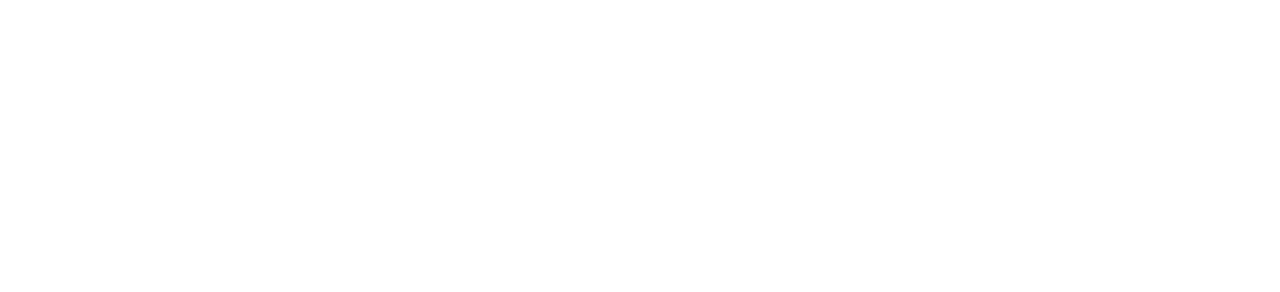
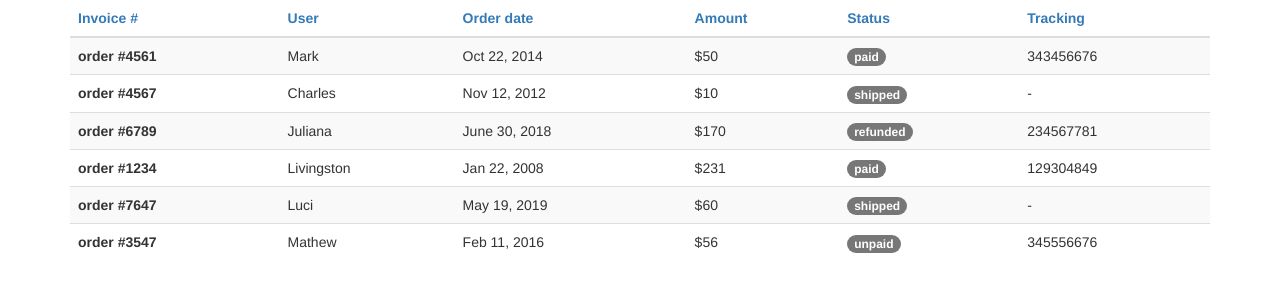
Before and after one commit to solairajesh/cog-training-ui, a website: page index.html in a window 1280 px wide. Drawn offline with nearby package versions, Linux system fonts and the light colour scheme.

Commit message:
3 files modified

```diff
--- a/index.html
+++ b/index.html
@@ -1 +1,135 @@
-<div id="app"></div>
+<!doctype html>
+<html lang="en">
+  <head>
+    <meta charset="utf-8">
+    <meta http-equiv="X-UA-Compatible" content="IE=edge">
+    <meta name="viewport" content="width=device-width, initial-scale=1">
+    <!-- The above 3 meta tags *must* come first in the head; any other head content must come *after* these tags -->
+    <title>Bootstrap 101 Template</title>
+
+    <!-- Bootstrap -->
+    <link rel="stylesheet" href="https://stackpath.bootstrapcdn.com/bootstrap/3.4.1/css/bootstrap.min.css" integrity="sha384-HSMxcRTRxnN+Bdg0JdbxYKrThecOKuH5zCYotlSAcp1+c8xmyTe9GYg1l9a69psu" crossorigin="anonymous">
+
+    <!-- HTML5 shim and Respond.js for IE8 support of HTML5 elements and media queries -->
+    <!-- WARNING: Respond.js doesn't work if you view the page via file:// -->
+    <!--[if lt IE 9]>
+      <script src="https://oss.maxcdn.com/html5shiv/3.7.3/html5shiv.min.js"></script>
+      <script src="https://oss.maxcdn.com/respond/1.4.2/respond.min.js"></script>
+    <![endif]-->
+  </head>
+
+  <body>
+    <div class="container" id="content"></div>
+
+    <!-- jQuery (necessary for Bootstrap's JavaScript plugins) -->
+    <script src="https://code.jquery.com/jquery-1.12.4.min.js" integrity="sha384-nvAa0+6Qg9clwYCGGPpDQLVpLNn0fRaROjHqs13t4Ggj3Ez50XnGQqc/r8MhnRDZ" crossorigin="anonymous"></script>
+    <!-- Include all compiled plugins (below), or include individual files as needed -->
+    <script src="https://stackpath.bootstrapcdn.com/bootstrap/3.4.1/js/bootstrap.min.js" integrity="sha384-aJ21OjlMXNL5UyIl/XNwTMqvzeRMZH2w8c5cRVpzpU8Y5bApTppSuUkhZXN0VxHd" crossorigin="anonymous"></script>
+
+    <script>
+            var orders = [
+            {
+                "orderId": "4561",
+                "userName": "Mark",
+                "orderDate": "Oct 22, 2014",
+                "amount": "50",
+                "status": "paid",
+                "statusBadge": "badge-success",
+                "trackingNumber": "343456676"
+            },
+            {
+                "orderId": "4567",
+                "userName": "Charles",
+                "orderDate": "Nov 12, 2012",
+                "amount": "10",
+                "status": "shipped",
+                "statusBadge": "badge-primary",
+                "trackingNumber": ""
+            },
+            {
+                "orderId": "6789",
+                "userName": "Juliana",
+                "orderDate": "June 30, 2018",
+                "amount": "170",
+                "status": "refunded",
+                "statusBadge": "badge-danger",
+                "trackingNumber": "234567781"
+            },
+            {
+                "orderId": "1234",
+                "userName": "Livingston",
+                "orderDate": "Jan 22, 2008",
+                "amount": "231",
+                "status": "paid",
+                "statusBadge": "badge-success",
+                "trackingNumber": "129304849"
+            },
+            {
+                "orderId": "7647",
+                "userName": "Luci",
+                "orderDate": "May 19, 2019",
+                "amount": "60",
+                "status": "shipped",
+                "statusBadge": "badge-primary",
+                "trackingNumber": ""
+            },
+            {
+                "orderId": "3547",
+                "userName": "Mathew",
+                "orderDate": "Feb 11, 2016",
+                "amount": "56",
+                "status": "unpaid",
+                "statusBadge": "badge-warning",
+                "trackingNumber": "345556676"
+            }
+        ];
+
+
+
+        var j = 0;
+        if(j==0){
+        generateHtml();
+        }
+        function generateHtml(){
+        document.getElementById('content').innerHTML = null;
+
+        var contentHtml = `<table class="table table-striped">
+                            <thead>
+                            <tr>
+                                <th scope="col"><a href="#" onClick="sortBy('orderId')">Invoice #</a></th>
+                                <th scope="col"><a href="#" onClick="sortBy('userName')">User</a></th>
+                                <th scope="col"><a href="#" onClick="sortBy('orderDate')">Order date</a></th>
+                                <th scope="col"><a href="#" onClick="sortBy('amount')">Amount</a></th>
+                            <th scope="col"><a href="#" onClick="sortBy('status')">Status</a></th>
+                            <th scope="col"><a href="#" onClick="sortBy('trackingNumber')">Tracking </a></th>
+                            </tr>
+                            </thead>
+                            <tbody>`;
+        for(var i=0; i<orders.length; i++){
+            contentHtml += `<tr>
+                                <th scope="row">order #${orders[i].orderId}</th>
+                                <td>${orders[i].userName}</td>
+                                <td>${orders[i].orderDate}</td>
+                                <td>$${orders[i].amount}</td>
+                            <td><span class="badge ${orders[i].statusBadge}">${orders[i].status}</span></td>
+                            <td>${orders[i].trackingNumber ? orders[i].trackingNumber : '-'}</td>
+                            </tr>`;
+        }
+
+        contentHtml +=   `</tbody>
+                        </table>`;
+        document.getElementById('content').innerHTML = contentHtml;
+        j++;
+        }
+
+
+        function sortBy(columnTitle){
+            var newVal = function (a,b) {
+                return result = (a[columnTitle] < b[columnTitle]) ? -1 : (a[columnTitle] > b[columnTitle]) ? 1 : 0;
+            }
+            orders = orders.sort(newVal);
+        generateHtml();
+        }
+  </script>
+  </body>
+</html>
--- a/index.js
+++ b/index.js
@@ -2,5 +2,6 @@
 import './style.css';
 
 // Write Javascript code!
-const appDiv = document.getElementById('app');
-appDiv.innerHTML = `<h1>JS Starter</h1>`;
+// const appDiv = document.getElementById('app');
+// appDiv.innerHTML = `<h1>JS Starter</h1>`;
+// alert(123);
--- a/package.json
+++ b/package.json
@@ -1,5 +1,5 @@
 {
-  "name": "js-yvfrhz",
+  "name": "cog-training-ui",
   "version": "0.0.0",
   "private": true,
   "dependencies": {}
```
